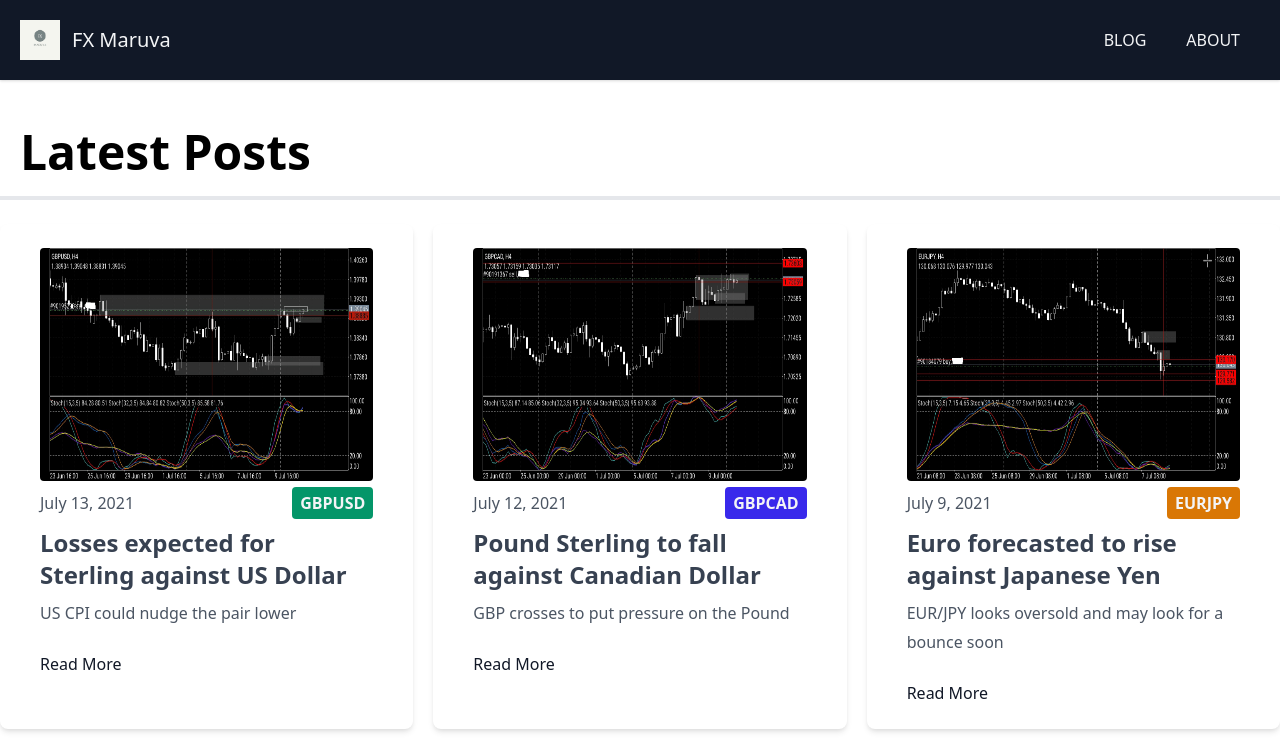
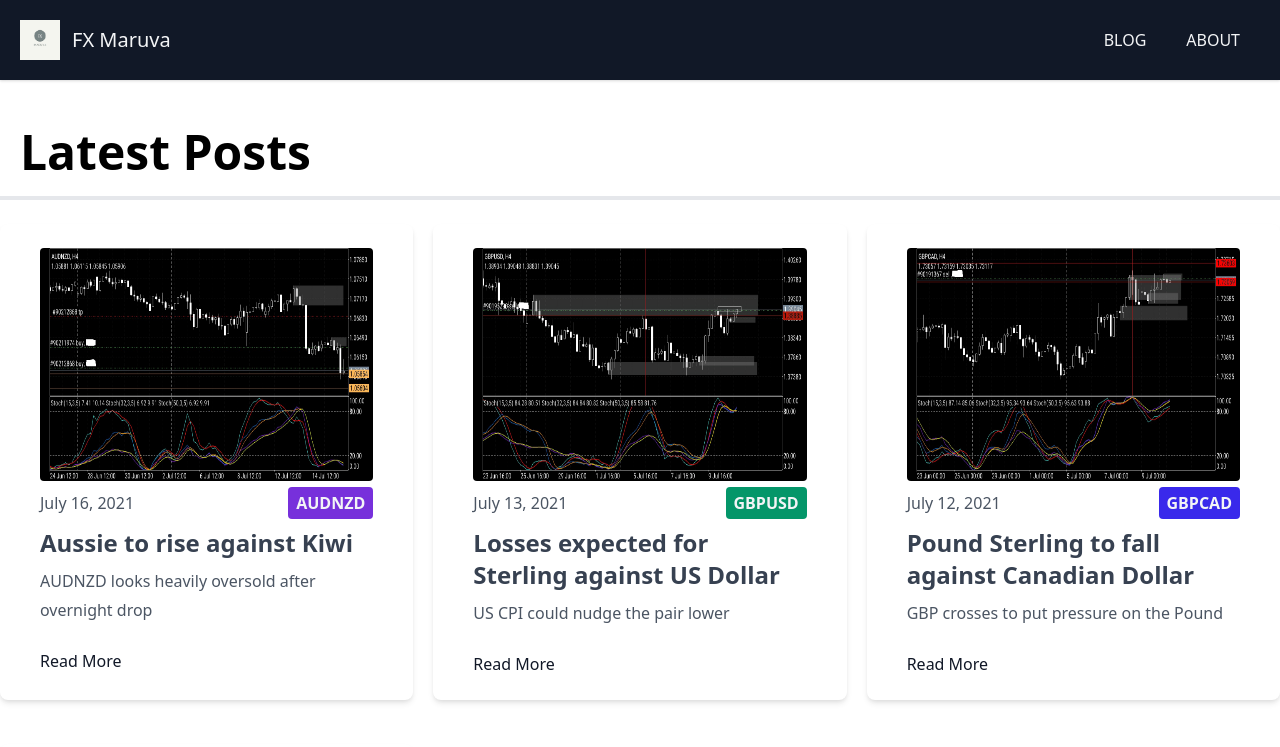
Before and after one commit to icematthews/fx-maruva, a Next.js app: page / in a window 1280 px wide. Shown: the top 747 px of the page. Built offline with nearby package versions, Linux system fonts and the light colour scheme.

Commit message:
added post

```diff
--- a/cache/data.js
+++ b/cache/data.js
@@ -1 +1 @@
-export const posts = [{"slug":"eur-rise-against-jpy","frontmatter":{"title":"Euro forecasted to rise against Japanese Yen","date":"July 9, 2021","excerpt":"EUR/JPY looks oversold and may look for a bounce soon","cover_image":"/images/posts/eurjpy090721.jpg","category":"EURJPY"}},{"slug":"gbp-fall-against-cad","frontmatter":{"title":"Pound Sterling to fall against Canadian Dollar","date":"July 12, 2021","excerpt":"GBP crosses to put pressure on the Pound","cover_image":"/images/posts/gbpcad120721.jpg","category":"GBPCAD"}},{"slug":"gbp-fall-against-usd","frontmatter":{"title":"Losses expected for Sterling against US Dollar","date":"July 13, 2021","excerpt":"US CPI could nudge the pair lower","cover_image":"/images/posts/gbpusd130721.jpg","category":"GBPUSD"}}]
+export const posts = [{"slug":"aud-rise-against-nzd","frontmatter":{"title":"Aussie to rise against Kiwi","date":"July 16, 2021","excerpt":"AUDNZD looks heavily oversold after overnight drop","cover_image":"/images/posts/audnzd160721.jpg","category":"AUDNZD"}},{"slug":"eur-rise-against-jpy","frontmatter":{"title":"Euro forecasted to rise against Japanese Yen","date":"July 9, 2021","excerpt":"EUR/JPY looks oversold and may look for a bounce soon","cover_image":"/images/posts/eurjpy090721.jpg","category":"EURJPY"}},{"slug":"gbp-fall-against-cad","frontmatter":{"title":"Pound Sterling to fall against Canadian Dollar","date":"July 12, 2021","excerpt":"GBP crosses to put pressure on the Pound","cover_image":"/images/posts/gbpcad120721.jpg","category":"GBPCAD"}},{"slug":"gbp-fall-against-usd","frontmatter":{"title":"Losses expected for Sterling against US Dollar","date":"July 13, 2021","excerpt":"US CPI could nudge the pair lower","cover_image":"/images/posts/gbpusd130721.jpg","category":"GBPUSD"}}]
--- a/components/CategoryLabel.js
+++ b/components/CategoryLabel.js
@@ -5,7 +5,7 @@ export default function CategoryLabel({ children }) {
     EURJPY: "yellow",
     GBPCAD: "blue",
     GBPUSD: "green",
-    PHP: "purple",
+    AUDNZD: "purple",
     Ruby: "red",
   };
 
--- /dev/null
+++ b/posts/aud-rise-against-nzd.md
@@ -0,0 +1,15 @@
+---
+title: "Aussie to rise against Kiwi"
+date: "July 16, 2021"
+excerpt: "AUDNZD looks heavily oversold after overnight drop"
+cover_image: "/images/posts/audnzd160721.jpg"
+category: "AUDNZD"
+# author: "Ismaail Matthews"
+# author_image: "/images/authors/mypic.jpg"
+---
+
+## Aussie to rise against Kiwi
+
+The Stochastic oscillator is showing that the AUD is heavily oversold against the NZD. In what may seem like a contrarian trade, I have bought the pair at around the 1.06 handle. Immediate support is expected between the 1.0560-85 area and initial resistance is expected between 1.0635-48 The Elliot Wave pattern on the Daily timeframe is bullish. I will look to further add to my position on downward retracements.
+
+Fundamentally, despite the resurgence in COVID-19 cases, the Australian economy is holding up pretty well with unemployment below 5% for the first time in 10 years. An improving market sentiment may also propel the Australian Dollar higher.
```
Also changed, not shown: public/images/posts/audnzd160721.jpg (added).
